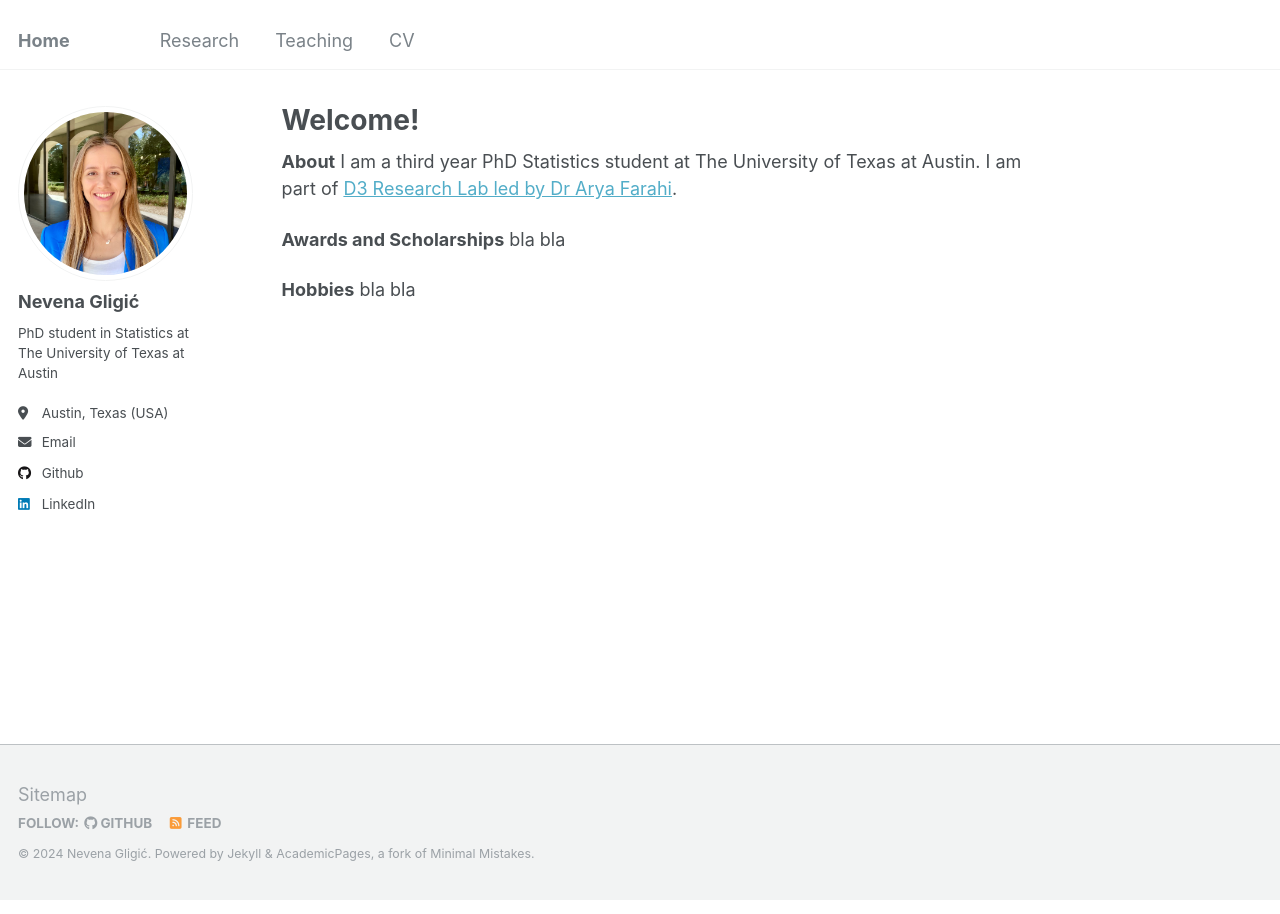
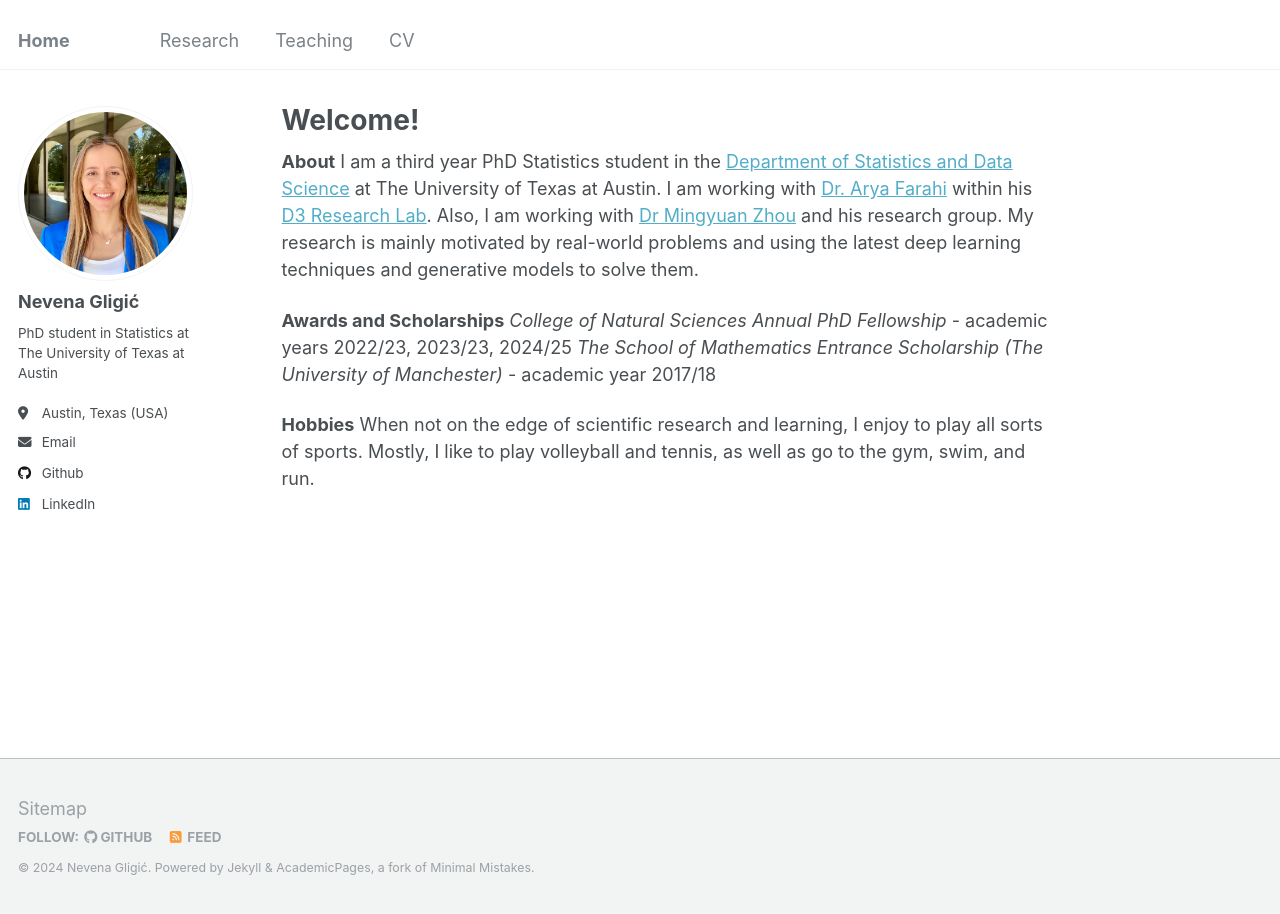
Before and after one commit to NevenaGligic/ngligic, a Jekyll site: the page built from _pages/about.md, in a window 1280 px wide. Built offline with Jekyll 4.4.1, drawn with Linux system fonts in a browser that asks for light colours.

Commit message:
Update about.md

```diff
--- a/_pages/about.md
+++ b/_pages/about.md
@@ -8,10 +8,14 @@ redirect_from:
 ---
 
 **About**
-I am a third year PhD Statistics student at The University of Texas at Austin. I am part of [D3 Research Lab led by Dr Arya Farahi](https://afarahi.github.io).
+I am a third year PhD Statistics student in the [Department of Statistics and Data Science](https://stat.utexas.edu/directory/nevena-gligic) at The University of Texas at Austin.
+I am working with [Dr. Arya Farahi](https://afarahi.github.io/Our-Team.html) within his [D3 Research Lab](https://afarahi.github.io).
+Also, I am working with [Dr Mingyuan Zhou](https://mingyuanzhou.github.io) and his research group.
+My research is mainly motivated by real-world problems and using the latest deep learning techniques and generative models to solve them.
 
 **Awards and Scholarships**
-bla bla
+*College of Natural Sciences Annual PhD Fellowship* - academic years 2022/23, 2023/23, 2024/25
+*The School of Mathematics Entrance Scholarship (The University of Manchester)* - academic year 2017/18
 
 **Hobbies**
-bla bla
+When not on the edge of scientific research and learning, I enjoy to play all sorts of sports. Mostly, I like to play volleyball and tennis, as well as go to the gym, swim, and run.
```
